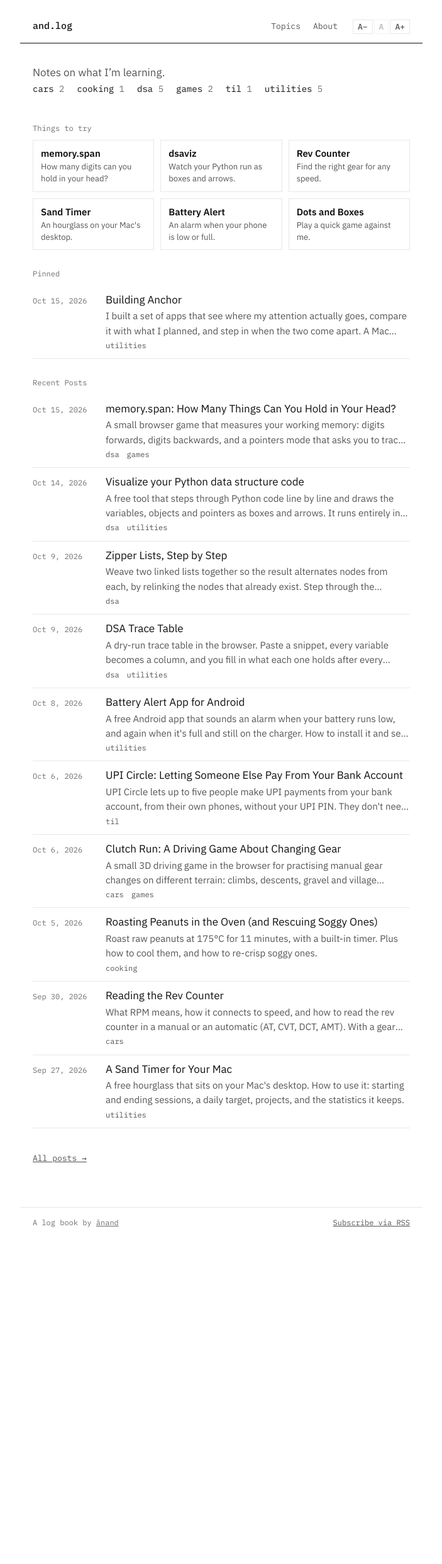
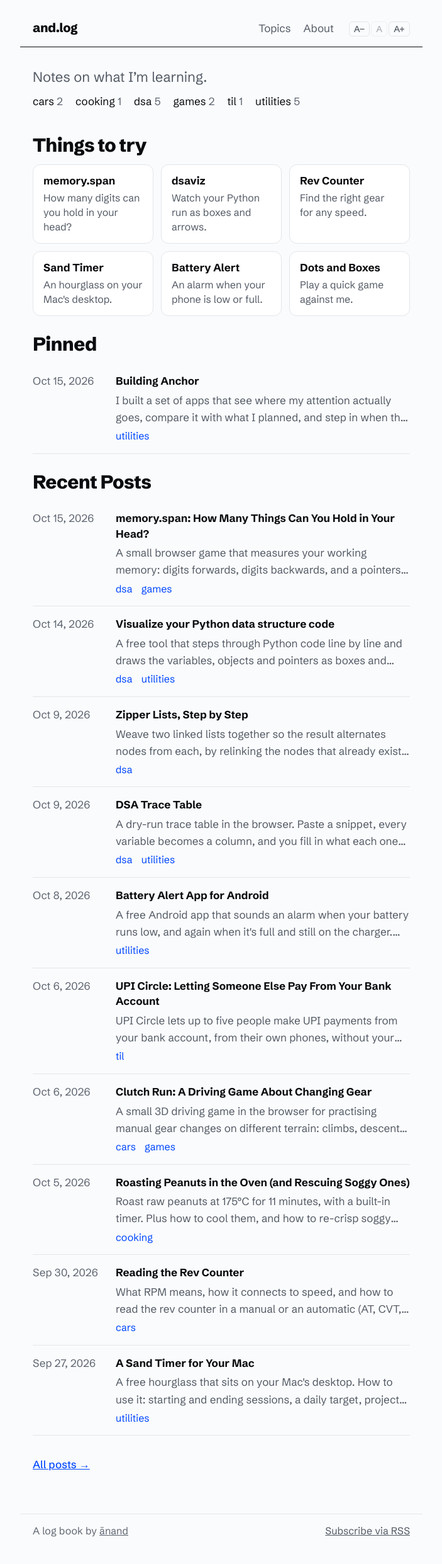
Before and after one commit to and/and.github.io, a Jekyll site: the page built from index.md, in a window 1280 px wide. Shown: the whole page at 63% size, without its empty margins (288-991 px from the left). Built offline with Jekyll 4.4.1, drawn with Linux system fonts in a browser that asks for light colours; before the commit the page ends 1992 px from its top, so only the background shows below that.

Commit message:
Site: the Building Anchor type and colours
Schibsted Grotesk throughout, near-black ink on a crisp white, and a cobalt
accent for links and topics. Small text (dates, excerpts, topics, cards, nav,
footer) is now paragraph size, and section headings are large and heavy, like
the Anchor post's.

Co-Authored-By: Claude Opus 5.5 <noreply@anthropic.com>

```diff
--- a/_layouts/default.html
+++ b/_layouts/default.html
@@ -10,74 +10,76 @@
   {%- seo -%}
   <link rel="preconnect" href="https://fonts.googleapis.com">
   <link rel="preconnect" href="https://fonts.gstatic.com" crossorigin>
-  <link href="https://fonts.googleapis.com/css2?family=IBM+Plex+Mono:wght@400;500&family=IBM+Plex+Sans:ital,wght@0,400;0,500;0,600;1,400&display=swap" rel="stylesheet">
+  <link href="https://fonts.googleapis.com/css2?family=JetBrains+Mono:wght@400;500&family=Schibsted+Grotesk:ital,wght@0,400;0,500;0,700;0,800;1,400&display=swap" rel="stylesheet">
 <script>
   // Text size: steps of 12.5% of the browser's own default, saved per browser.
   try{var z=parseFloat(localStorage.getItem('textScale'));if(z>=.875&&z<=1.5)document.documentElement.style.fontSize=(z*100)+'%';}catch(e){}
 </script>
 <style>
 :root{
-  --bg:#ffffff;--text:#111111;--muted:#555555;--faint:#707070;--rule:#e8e8e8;--subtle:#f6f6f6;--mark:#ffe14d;
-  --font:"IBM Plex Sans",-apple-system,BlinkMacSystemFont,"Helvetica Neue",sans-serif;
-  --mono:"IBM Plex Mono",Menlo,Consolas,monospace;
+  /* Same type and colours as the Building Anchor post: crisp white, near-black ink, a cobalt accent. */
+  --bg:#FAFBFC;--surface:#FFFFFF;--text:#0B0C0F;--muted:#545B66;--faint:#5F6672;--rule:#E3E6EB;--subtle:#F1F3F6;
+  --accent:#0047FF;--mark:#ffe14d;
+  --font:"Schibsted Grotesk","Helvetica Neue",Arial,sans-serif;
+  --mono:"JetBrains Mono",ui-monospace,Menlo,Consolas,monospace;
   --max-width:640px;
 }
 *{margin:0;padding:0;box-sizing:border-box}
 html{font-size:100%}
-body{font-family:var(--font);background:var(--bg);color:var(--text);font-size:1.0625rem;line-height:1.7;-webkit-font-smoothing:antialiased;text-rendering:optimizeLegibility}
+body{font-family:var(--font);background:var(--bg);color:var(--text);font-size:1.0625rem;line-height:1.6;-webkit-font-smoothing:antialiased;text-rendering:optimizeLegibility}
 a{color:inherit}
 .container{max-width:var(--max-width);margin:0 auto;padding:0 20px}
 
 header.site-header{padding:28px 0 0}
 .header-content{display:flex;flex-wrap:wrap;gap:8px 20px;justify-content:space-between;align-items:baseline;max-width:var(--max-width);margin:0 auto;padding:0 20px 14px;border-bottom:1px solid var(--text)}
-.site-title{font-family:var(--mono);font-size:0.9375rem;font-weight:500;color:var(--text);text-decoration:none}
+.site-title{font-size:1.25rem;font-weight:800;letter-spacing:-.02em;color:var(--text);text-decoration:none}
 .site-title:hover{color:var(--muted)}
-.site-nav{display:flex;gap:20px;font-family:var(--mono);font-size:0.8125rem}
+.site-nav{display:flex;align-items:baseline;gap:20px;font-size:1.0625rem}
 .site-nav a{color:var(--muted);text-decoration:none}
 .site-nav a:hover{color:var(--text)}
 .nav-trigger,.menu-icon{display:none}
 .text-size{display:flex;gap:2px;margin-left:4px}
-.text-size button{font:500 .8125rem/1 var(--mono);color:var(--muted);background:none;border:1px solid var(--rule);padding:4px 7px;cursor:pointer}
+.text-size button{font:500 .875rem/1 var(--font);border-radius:6px;color:var(--muted);background:none;border:1px solid var(--rule);padding:4px 7px;cursor:pointer}
 .text-size button:hover{color:var(--text);border-color:var(--text)}
 .text-size button:disabled{color:var(--faint);opacity:.5;border-color:var(--rule);cursor:default}
 .text-size button:focus-visible{outline:2px solid var(--text);outline-offset:1px}
 
 .hero{padding:0 0 4px}
 .visually-hidden{position:absolute;width:1px;height:1px;overflow:hidden;clip:rect(0 0 0 0);white-space:nowrap}
-.page-heading{font-size:1.875rem;font-weight:600;line-height:1.2;letter-spacing:-.02em;margin-bottom:10px}
-.page-description{font-size:1.0625rem;color:var(--muted)}
+.page-heading{font-size:1.875rem;font-weight:800;line-height:1.2;letter-spacing:-.02em;margin-bottom:10px}
+.page-description{font-size:1.375rem;line-height:1.45;color:var(--muted)}
 
 .posts-section{padding:28px 0 8px}
-.section-heading,.post-list-heading{display:block;font-family:var(--mono);font-size:0.75rem;font-weight:400;color:var(--faint);margin:0 0 8px}
+.section-heading,.post-list-heading{display:block;font-size:1.875rem;font-weight:800;line-height:1.15;letter-spacing:-.02em;color:var(--text);margin:0 0 12px}
 .post-list{list-style:none;margin-bottom:32px}
-.post-list li,.post-item{padding:10px 0;border-bottom:1px solid var(--rule)}
+.post-list li,.post-item{padding:14px 0;border-bottom:1px solid var(--rule)}
 .post-list .post-link{display:flex;align-items:baseline;gap:20px;text-decoration:none}
-.post-meta{font-family:var(--mono);font-size:0.75rem;color:var(--faint);white-space:nowrap;flex-shrink:0;min-width:96px;font-variant-numeric:tabular-nums}
+.post-meta{font-size:1.0625rem;color:var(--faint);white-space:nowrap;flex-shrink:0;min-width:112px}
 .post-list h3{flex:1;margin:0}
-.post-title{font-size:1.0625rem;font-weight:400;line-height:1.45;color:var(--text)}
+.post-title{font-size:1.0625rem;font-weight:700;line-height:1.45;color:var(--text)}
 .post-link{color:inherit;text-decoration:none;display:block}
 .post-link:hover .post-title{text-decoration:underline;text-decoration-thickness:1px;text-underline-offset:3px}
 .more-posts{margin-top:12px}
-.more-link{font-family:var(--mono);font-size:0.8125rem;color:var(--muted)}
+.more-link{font-size:1.0625rem;font-weight:500;color:var(--accent)}
 
 .page-content{padding:32px 0}
 .post-header{margin-bottom:32px}
-.post-header .post-title,.post .post-title{font-size:2.125rem;font-weight:600;line-height:1.15;letter-spacing:-.025em;margin-bottom:10px}
-.post-header .post-meta{font-size:0.75rem}
+.post-header .post-title,.post .post-title{font-size:clamp(2.25rem,5vw,3rem);font-weight:800;line-height:1.05;letter-spacing:-.025em;margin-bottom:10px}
+.post-header .post-meta{font-size:1.0625rem}
 .post-content{max-width:640px}
 .post-content p,.post-content ul,.post-content ol{margin-bottom:18px}
 .post-content ul,.post-content ol{padding-left:1.2em}
-.post-content h2{font-size:1.375rem;font-weight:600;letter-spacing:-.01em;line-height:1.3;margin:40px 0 10px}
-.post-content h3{font-size:1.125rem;font-weight:600;line-height:1.35;margin:28px 0 8px}
-.post-content a{text-decoration:underline;text-decoration-thickness:1px;text-underline-offset:3px}
+.post-content h2{font-size:1.875rem;font-weight:800;letter-spacing:-.02em;line-height:1.15;margin:44px 0 12px}
+.post-content h3{font-size:1.375rem;font-weight:700;line-height:1.35;margin:28px 0 8px}
+.post-content a{color:var(--accent);text-decoration:underline;text-decoration-thickness:1px;text-underline-offset:3px}
 .post-content a:hover{background:var(--mark)}
 .post-content img{max-width:100%;height:auto}
 .about-me{display:flex;align-items:center;gap:20px;margin-bottom:28px}
 .about-me img{display:block;border-radius:50%;border:1px solid var(--rule)}
 .about-me a:hover{background:none}
 .about-me p{margin:0}
-.about-name{font-size:1.375rem;font-weight:600;letter-spacing:-.01em}
-.about-link{font-family:var(--mono);font-size:0.8125rem}
+.about-name{font-size:1.375rem;font-weight:800;letter-spacing:-.01em}
+.about-link{font-size:1.0625rem}
 .post-content blockquote{border-left:2px solid var(--text);padding-left:16px;color:var(--muted);margin-bottom:18px}
 .post-content table{border-collapse:collapse;width:100%;margin:0 0 18px;font-size:.95em}
 .post-content th,.post-content td{border:1px solid var(--rule);padding:8px 12px;text-align:left;vertical-align:top}
@@ -94,32 +96,32 @@ pre code{padding:0;background:transparent;font-size:1em}
 .highlight .err,.highlight .gr,.highlight .gt{color:#b00020}
 
 .site-footer{margin-top:24px}
-.footer-content{display:flex;justify-content:space-between;align-items:center;gap:12px;max-width:var(--max-width);margin:0 auto;padding:14px 20px 40px;border-top:1px solid var(--rule);font-family:var(--mono);font-size:0.75rem;color:var(--faint)}
+.footer-content{display:flex;justify-content:space-between;align-items:center;gap:12px;max-width:var(--max-width);margin:0 auto;padding:14px 20px 40px;border-top:1px solid var(--rule);font-size:1rem;color:var(--faint)}
 .rss-link,.rss-subscribe a{color:var(--muted)}
-.rss-subscribe{font-family:var(--mono);font-size:0.75rem;color:var(--faint);margin-top:8px}
+.rss-subscribe{font-size:1rem;color:var(--faint);margin-top:8px}
 
 
 .post-row{display:flex;align-items:baseline;gap:20px}
 .post-main{flex:1;min-width:0}
-.post-topics{display:flex;flex-wrap:wrap;gap:4px 12px;margin-top:2px;font-family:var(--mono);font-size:0.75rem}
-.post-excerpt{margin:2px 0 0;font-size:0.9375rem;line-height:1.55;color:var(--muted);display:-webkit-box;-webkit-box-orient:vertical;-webkit-line-clamp:2;line-clamp:2;overflow:hidden}
+.post-topics{display:flex;flex-wrap:wrap;gap:4px 14px;margin-top:4px;font-size:1rem}
+.post-excerpt{margin:4px 0 0;font-size:1.0625rem;line-height:1.6;color:var(--muted);display:-webkit-box;-webkit-box-orient:vertical;-webkit-line-clamp:2;line-clamp:2;overflow:hidden}
 .pinned-section{padding-top:28px}
 .pinned-section .post-list{margin-bottom:0}
 .try-section{padding-top:28px}
-.try-grid{list-style:none;display:grid;grid-template-columns:repeat(3,minmax(0,1fr));gap:10px}
-.try-card{display:flex;flex-direction:column;gap:2px;height:100%;padding:10px 12px;border:1px solid var(--rule);text-decoration:none}
-.try-card:hover{border-color:var(--text)}
-.try-name{font-weight:600;font-size:0.9375rem;line-height:1.4}
-.try-line{font-size:0.8125rem;line-height:1.45;color:var(--muted)}
-.post-topics a{color:var(--muted);text-decoration:none}
+.try-grid{list-style:none;display:grid;grid-template-columns:repeat(3,minmax(0,1fr));gap:12px}
+.try-card{display:flex;flex-direction:column;gap:4px;height:100%;padding:14px 16px;background:var(--surface);border:1px solid var(--rule);border-radius:12px;text-decoration:none}
+.try-card:hover{border-color:var(--accent)}
+.try-name{font-weight:700;font-size:1.0625rem;line-height:1.35}
+.try-line{font-size:1rem;line-height:1.45;color:var(--muted)}
+.post-topics a{color:var(--accent);text-decoration:none}
 .post-topics a:hover{color:var(--text);text-decoration:underline;text-underline-offset:3px}
 .post-header .post-topics{margin-top:6px}
-.topic-index{display:flex;flex-wrap:wrap;gap:6px 20px;font-family:var(--mono);font-size:0.875rem;padding-bottom:8px}
+.topic-index{display:flex;flex-wrap:wrap;gap:6px 20px;font-size:1.0625rem;padding:8px 0}
 .topic-index a{text-decoration:none}
 .topic-index a:hover{text-decoration:underline;text-underline-offset:3px}
 .topic-index span{color:var(--faint)}
 .topic-block{padding-top:28px;scroll-margin-top:12px}
-.topic-block h2{display:inline-block;font-family:var(--mono);font-size:0.9375rem;font-weight:500;margin-bottom:8px}
+.topic-block h2{display:inline-block;font-size:1.875rem;font-weight:800;letter-spacing:-.02em;line-height:1.15;margin-bottom:10px}
 .topic-block h2 span{color:var(--faint);font-weight:400;margin-left:6px}
 .topic-block:target h2{background:var(--mark)}
 
@@ -127,8 +129,9 @@ pre code{padding:0;background:transparent;font-size:1em}
   body{font-size:1rem}
   .post-list .post-link,.post-row{flex-direction:column;gap:2px}
   .try-grid{grid-template-columns:repeat(2,minmax(0,1fr))}
-  .post-header .post-title,.post .post-title{font-size:1.75rem}
+  .post-header .post-title,.post .post-title{font-size:2.125rem}
   .page-heading{font-size:1.625rem}
+  .section-heading,.post-list-heading,.post-content h2,.topic-block h2{font-size:1.625rem}
   .footer-content{flex-direction:column;align-items:flex-start}
 }
 </style>
```
